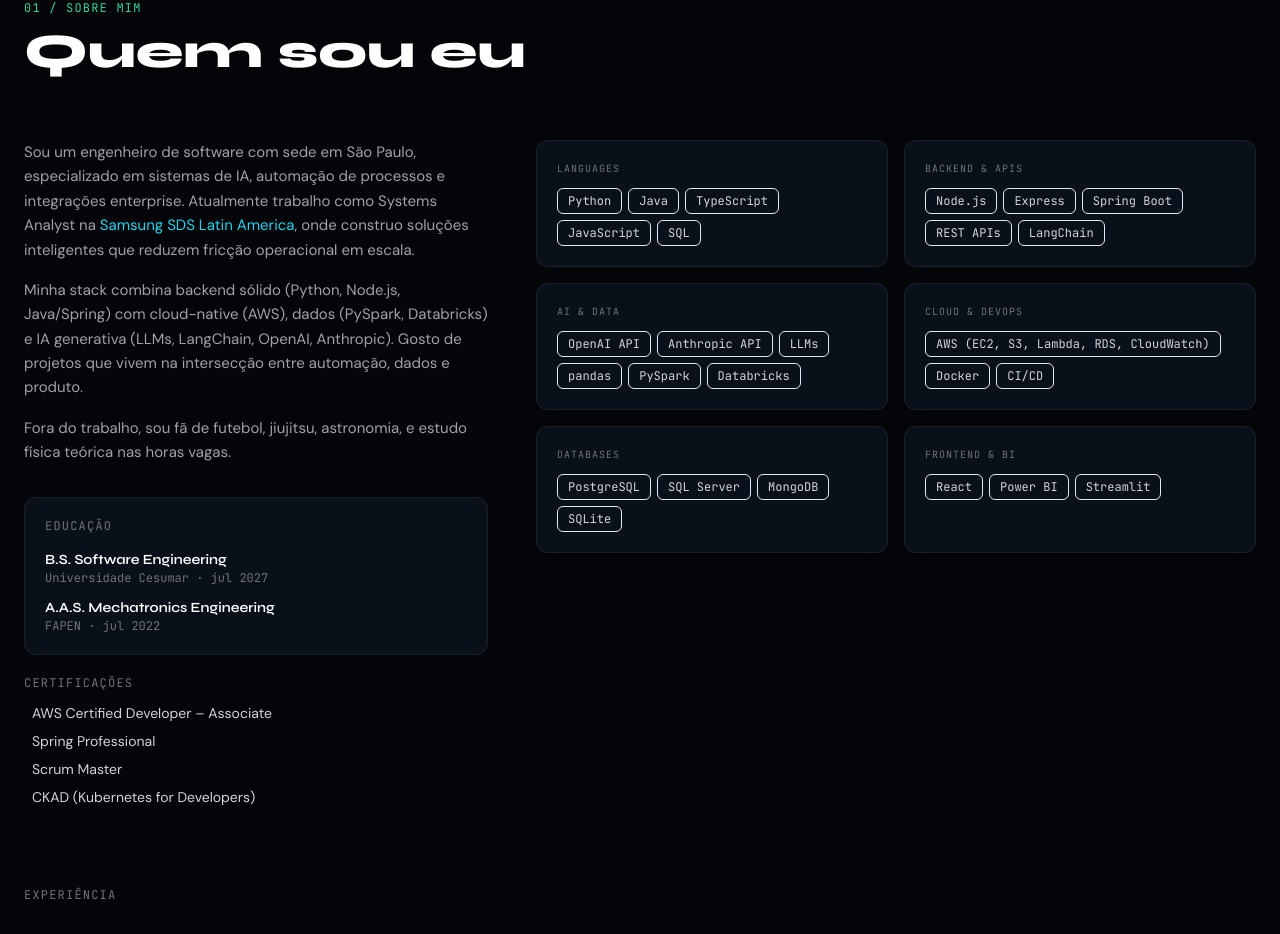
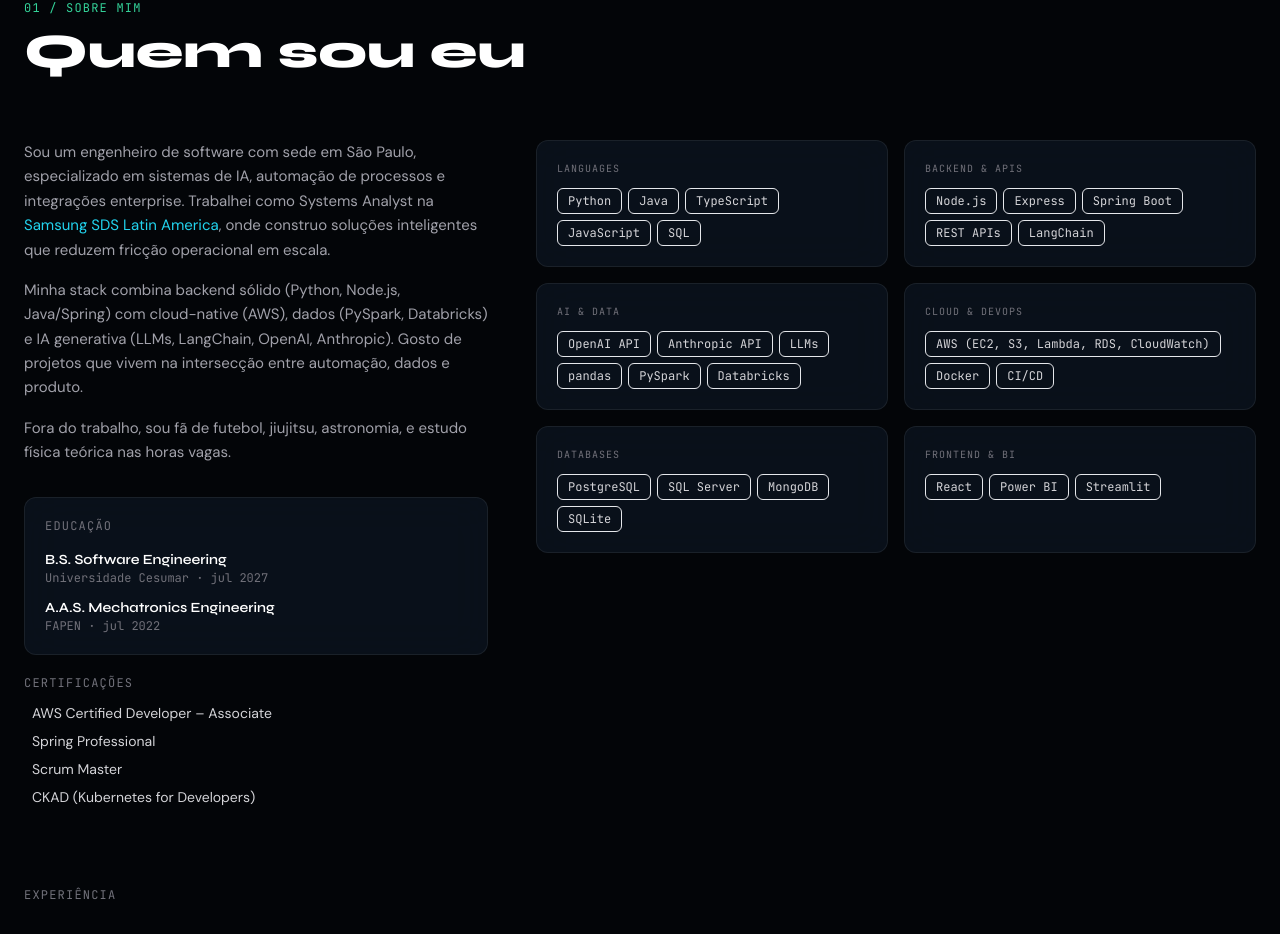
Before and after one commit to kauancostaa/port, a React (Vite) app: page / in a window 1280 px wide. Shown: the part 912-1846 px from the top of the page. Built offline with nearby package versions, Linux system fonts and the light colour scheme.

Commit message:
Update job description in About component

```diff
--- a/src/components/About.tsx
+++ b/src/components/About.tsx
@@ -113,7 +113,7 @@ export default function About() {
             <div className="space-y-4 text-zinc-400 leading-relaxed text-[15px]">
               <p>
                 Sou um engenheiro de software com sede em São Paulo, especializado em sistemas de IA,
-                automação de processos e integrações enterprise. Atualmente trabalho como Systems Analyst
+                automação de processos e integrações enterprise. Trabalhei como Systems Analyst
                 na <span className="text-cyan-400 font-medium">Samsung SDS Latin America</span>, onde construo
                 soluções inteligentes que reduzem fricção operacional em escala.
               </p>
```
